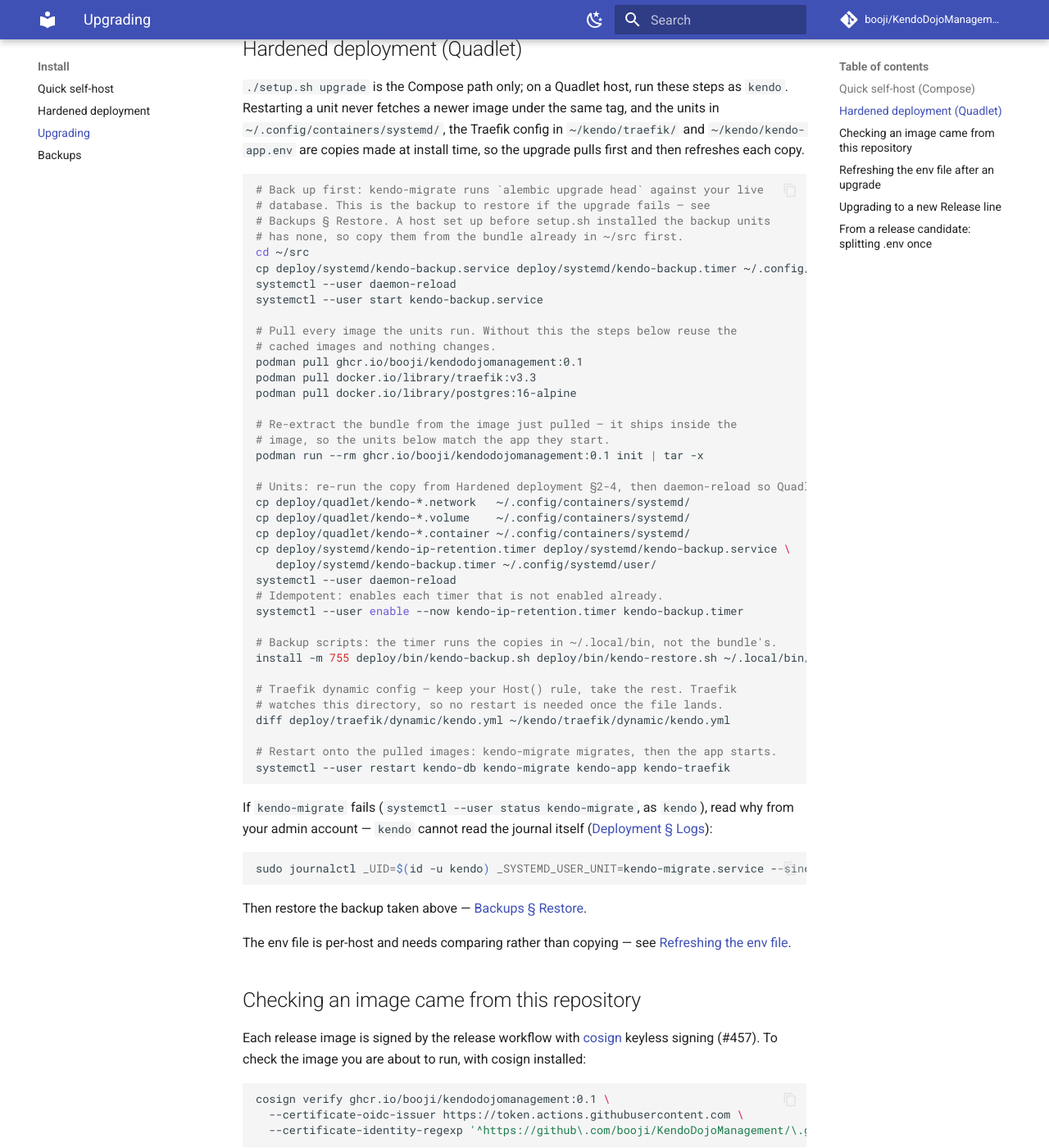
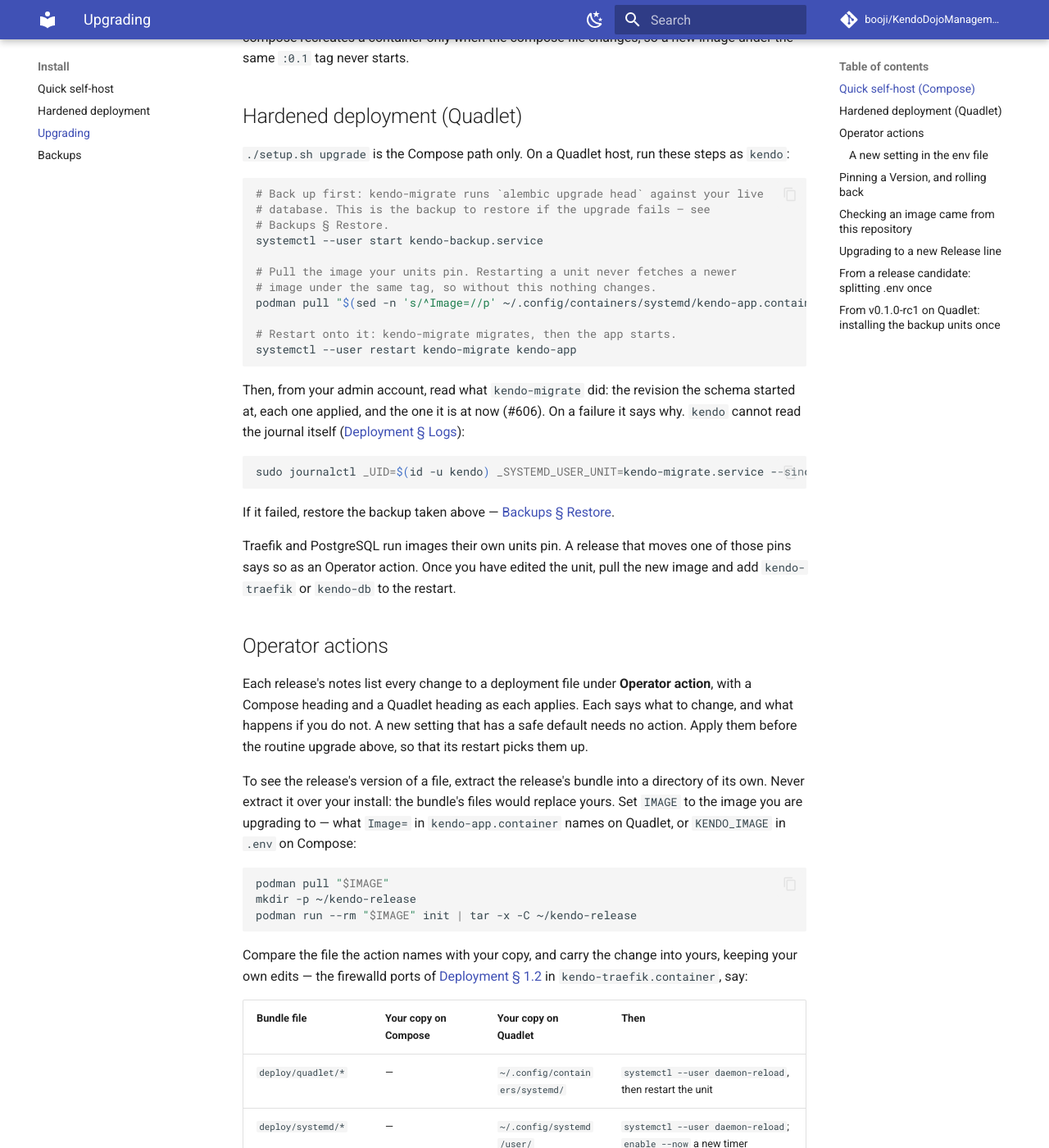
Before and after one commit to booji/KendoDojoManagement, an MkDocs documentation site: the page built from docs/install/upgrading.md, in a window 1280 px wide and 1400 px high, scrolled down 1052 px. Shown: the whole window at 82% size. Built offline with MkDocs 1.6.1 and Material for MkDocs 9.7.7, drawn with Linux system fonts in a browser that asks for light colours; comment, search, counter and statistics services are not loaded; the version menu is left out; some of the changed text lies outside the part shown.

Commit message:
docs(upgrade): back up, pull, restart; deployment-file changes are Operator actions (#604)
The Quadlet upgrade re-copied every unit and reverted the Traefik unit's
firewalld ports (Deployment 1.2). The routine upgrade now pulls the image the
units pin and restarts; unit, script, env and Traefik changes move to a new
Operator actions section, and pinning an exact Version or rolling back is an
edit of Image= or KENDO_IMAGE.

````diff
--- a/docs/install/upgrading.md
+++ b/docs/install/upgrading.md
@@ -1,4 +1,13 @@
 # Upgrading
+
+An upgrade is three steps: back up, pull the image you pin, restart onto it.
+Nothing in it touches a deployment file. Once installed, the compose file,
+the units, the timers, the scripts, the env files and the Traefik config are
+yours, edits included, and no upgrade step overwrites one (#604).
+
+A release that changes one of those files says so in its release notes,
+under **Operator action**. Read the notes before you upgrade, and apply each
+action first, as [Operator actions](#operator-actions) describes.
 
 ## Quick self-host (Compose)
 
@@ -8,17 +17,13 @@
 
 An upgrade runs `alembic upgrade head` against your live database, so this
 takes a backup first: `deploy/bin/kendo-backup.sh` writes the database dump and
-the uploads tarball to `~/backups` and says where. Then it pulls, refreshes the
-deployment bundle from the image it just pulled, and recreates the stack. The
-bundle holds the compose file, the `.example` config and the Quadlet units, so
-they always match the app they run. Any of those files that changed is listed,
-and your previous copy is kept as `.bak`. `.env` and your filled-in Traefik
-files are never touched.
+the uploads tarball to `~/backups` and says where. Then it pulls the image
+`KENDO_IMAGE` in `.env` names and recreates the stack on it. It changes none of
+your files.
 
-A file you edited yourself (a BYO certificate's mount in `docker-compose.yml`,
-say) is never overwritten. If this release also changed it, the new version is
-written next to it as `.new` and the upgrade stops before anything is
-recreated. Merge the two, re-run `./setup.sh upgrade`, and it carries on.
+After it, `podman-compose logs migrate` names the schema revision the database
+started at and the one it is at now, with each revision applied in between
+(#606).
 
 If the upgrade or the migration fails, it prints the exact
 `kendo-restore.sh` command for the backup it just took. It also prints the
@@ -43,65 +48,132 @@ new image under the same `:0.1` tag never starts.
 
 ## Hardened deployment (Quadlet)
 
-`./setup.sh upgrade` is the Compose path only; on a Quadlet host, run these
-steps as `kendo`. Restarting a unit never fetches a newer image under the same
-tag, and the units in `~/.config/containers/systemd/`, the Traefik config in
-`~/kendo/traefik/` and `~/kendo/kendo-app.env` are copies made at install
-time, so the upgrade pulls first and then refreshes each copy.
+`./setup.sh upgrade` is the Compose path only. On a Quadlet host, run these
+steps as `kendo`:
 
 ```bash
 # Back up first: kendo-migrate runs `alembic upgrade head` against your live
 # database. This is the backup to restore if the upgrade fails — see
-# Backups § Restore. A host set up before setup.sh installed the backup units
-# has none, so copy them from the bundle already in ~/src first.
-cd ~/src
-cp deploy/systemd/kendo-backup.service deploy/systemd/kendo-backup.timer ~/.config/systemd/user/
-systemctl --user daemon-reload
+# Backups § Restore.
 systemctl --user start kendo-backup.service
 
-# Pull every image the units run. Without this the steps below reuse the
-# cached images and nothing changes.
-podman pull ghcr.io/booji/kendodojomanagement:0.1
-podman pull docker.io/library/traefik:v3.3
-podman pull docker.io/library/postgres:16-alpine
+# Pull the image your units pin. Restarting a unit never fetches a newer
+# image under the same tag, so without this nothing changes.
+podman pull "$(sed -n 's/^Image=//p' ~/.config/containers/systemd/kendo-app.container)"
 
-# Re-extract the bundle from the image just pulled — it ships inside the
-# image, so the units below match the app they start.
-podman run --rm ghcr.io/booji/kendodojomanagement:0.1 init | tar -x
-
-# Units: re-run the copy from Hardened deployment §2-4, then daemon-reload so Quadlet regenerates.
-cp deploy/quadlet/kendo-*.network   ~/.config/containers/systemd/
-cp deploy/quadlet/kendo-*.volume    ~/.config/containers/systemd/
-cp deploy/quadlet/kendo-*.container ~/.config/containers/systemd/
-cp deploy/systemd/kendo-ip-retention.timer deploy/systemd/kendo-backup.service \
-   deploy/systemd/kendo-backup.timer ~/.config/systemd/user/
-systemctl --user daemon-reload
-# Idempotent: enables each timer that is not enabled already.
-systemctl --user enable --now kendo-ip-retention.timer kendo-backup.timer
-
-# Backup scripts: the timer runs the copies in ~/.local/bin, not the bundle's.
-install -m 755 deploy/bin/kendo-backup.sh deploy/bin/kendo-restore.sh ~/.local/bin/
-
-# Traefik dynamic config — keep your Host() rule, take the rest. Traefik
-# watches this directory, so no restart is needed once the file lands.
-diff deploy/traefik/dynamic/kendo.yml ~/kendo/traefik/dynamic/kendo.yml
-
-# Restart onto the pulled images: kendo-migrate migrates, then the app starts.
-systemctl --user restart kendo-db kendo-migrate kendo-app kendo-traefik
+# Restart onto it: kendo-migrate migrates, then the app starts.
+systemctl --user restart kendo-migrate kendo-app
 ```
 
-If `kendo-migrate` fails (`systemctl --user status kendo-migrate`, as `kendo`),
-read why from your admin account — `kendo` cannot read the journal itself
+Then, from your admin account, read what `kendo-migrate` did: the revision the
+schema started at, each one applied, and the one it is at now (#606). On a
+failure it says why. `kendo` cannot read the journal itself
 ([Deployment § Logs](../deployment.md#9-logs)):
 
 ```bash
 sudo journalctl _UID=$(id -u kendo) _SYSTEMD_USER_UNIT=kendo-migrate.service --since "1 hour ago" --no-pager
 ```
 
-Then restore the backup taken above — [Backups § Restore](backups.md#restore).
+If it failed, restore the backup taken above — [Backups § Restore](backups.md#restore).
 
-The env file is per-host and needs comparing rather than copying — see
-[Refreshing the env file](#refreshing-the-env-file-after-an-upgrade).
+Traefik and PostgreSQL run images their own units pin. A release that moves
+one of those pins says so as an Operator action. Once you have edited the
+unit, pull the new image and add `kendo-traefik` or `kendo-db` to the restart.
+
+## Operator actions
+
+Each release's notes list every change to a deployment file under **Operator
+action**, with a Compose heading and a Quadlet heading as each applies. Each
+says what to change, and what happens if you do not. A new setting that has a
+safe default needs no action. Apply them before the routine upgrade above, so
+that its restart picks them up.
+
+To see the release's version of a file, extract the release's bundle into a
+directory of its own. Never extract it over your install: the bundle's files
+would replace yours. Set `IMAGE` to the image you are upgrading to — what
+`Image=` in `kendo-app.container` names on Quadlet, or `KENDO_IMAGE` in `.env`
+on Compose:
+
+```bash
+podman pull "$IMAGE"
+mkdir -p ~/kendo-release
+podman run --rm "$IMAGE" init | tar -x -C ~/kendo-release
+```
+
+Compare the file the action names with your copy, and carry the change into
+yours, keeping your own edits — the firewalld ports of [Deployment §
+1.2](../deployment.md#12-allow-rootless-binding-of-ports-80443) in
+`kendo-traefik.container`, say:
+
+| Bundle file | Your copy on Compose | Your copy on Quadlet | Then |
+|---|---|---|---|
+| `deploy/quadlet/*` | — | `~/.config/containers/systemd/` | `systemctl --user daemon-reload`, then restart the unit |
+| `deploy/systemd/*` | — | `~/.config/systemd/user/` | `systemctl --user daemon-reload`; `enable --now` a new timer |
+| `deploy/bin/*` | `deploy/bin/` | `~/.local/bin/` (`install -m 755`) | nothing: the next backup runs it |
+| `docker-compose.yml` | `docker-compose.yml` | — | the routine upgrade recreates the stack |
+| `setup.sh` | `setup.sh` | `~/src/setup.sh` | nothing: take it whole, it holds no setting of yours |
+| `.env.example` | `.env` | — | the routine upgrade |
+| `deploy/env/kendo-app.env.example` | `kendo-app.env` | `~/kendo/kendo-app.env` | the routine upgrade |
+| `deploy/traefik/selfhost/` | `deploy/traefik/selfhost/` | — | Traefik reloads `dynamic/` by itself; restart the proxy for `traefik.yml` |
+| `deploy/traefik/` | — | `~/kendo/traefik/` | Traefik reloads `dynamic/` by itself; restart `kendo-traefik` for `traefik.yml` |
+
+A changed unit needs the `daemon-reload` before its restart: Quadlet generates
+the service from the file only then. An env file needs only the restart.
+
+### A new setting in the env file
+
+When a release adds a setting without a safe default, its Operator action
+names it. The app does not see a key that is absent from your env file: the
+unit and the compose file pass that one file and nothing else. To find every
+key the release's example has that yours lacks, compare **keys**, not lines.
+Values legitimately differ per host, so a plain `diff` is all noise. On
+Quadlet:
+
+```bash
+diff <(grep -oE '^[A-Z0-9_]+=' ~/kendo/kendo-app.env | tr -d = | sort) \
+     <(grep -oE '^[A-Z0-9_]+=' ~/kendo-release/deploy/env/kendo-app.env.example | tr -d = | sort)
+```
+
+On Compose, compare `kendo-app.env` in the install directory instead. Empty
+output means nothing new. A `>` line is a setting you lack: copy it across
+with its comment. Then, once the routine upgrade has restarted the app, check
+that the app received it. A restart proves the unit started, not that the
+value arrived:
+
+```bash
+podman exec kendo-app printenv APP_ENV JWT_EXPIRE_MINUTES   # Quadlet
+podman-compose exec app printenv APP_ENV JWT_EXPIRE_MINUTES # Compose
+# APP_ENV=production
+# JWT_EXPIRE_MINUTES=480
+```
+
+## Pinning a Version, and rolling back
+
+The units pin the Release line's moving tag, `:0.1`, so the routine upgrade
+takes each patch release. To run an exact Version instead, such as a release
+candidate or the one you ran before, edit the pin. Then run the routine
+upgrade, which pulls what the pin names.
+
+On Quadlet, the pin is `Image=` in `kendo-app.container`,
+`kendo-migrate.container` and `kendo-ip-retention.container`. Keep the three
+the same:
+
+```bash
+TAG=0.1.0-rc3   # the tag to run
+cd ~/.config/containers/systemd
+sed -i "s|^Image=.*|Image=ghcr.io/booji/kendodojomanagement:$TAG|" \
+  kendo-app.container kendo-migrate.container kendo-ip-retention.container
+systemctl --user daemon-reload
+```
+
+On Compose, the pin is `KENDO_IMAGE` in `.env`: the image name, a colon and
+the tag.
+
+Rolling back is the same edit, back to the tag you ran before. A migration
+has to be undone too, so restore the backup the upgrade took, after the edit:
+[Backups § Restore](backups.md#restore) ends by restarting `kendo-migrate`, on
+the image the pin now names. A failed `./setup.sh upgrade` prints these steps
+for you, with the digest of the image that was running.
 
 ## Checking an image came from this repository
 
@@ -119,55 +191,16 @@ It fails unless the image's digest was signed by that workflow on a release
 tag. Podman does not check this by itself yet (#518). The signature is recorded in Sigstore's public transparency log,
 which names this repository, the workflow and the release tag.
 
-## Refreshing the env file after an upgrade
-
-Re-extracting the bundle updates `deploy/env/kendo-app.env.example` in
-`~/src`. It does not update `~/kendo/kendo-app.env` — that file is yours, per
-host, and nothing overwrites it except a deliberate re-run of `./setup.sh
---quadlet`, which rewrites it from the example (keeping the previous one as
-`kendo-app.env.bak`). That is the quickest way to pick up new keys, and it
-discards any local edit beyond the three domain values, so compare the two
-afterwards if you have any. When an upgrade adds a setting, the app silently runs without
-it: the Quadlet unit passes this one `EnvironmentFile` and nothing else, so a
-key absent from it is absent from the app's environment.
-
-Compare **keys**, not lines. Values legitimately differ per host, so a plain
-`diff` is all noise; the keys are what drift:
-
-```bash
-diff <(grep -oE '^[A-Z0-9_]+=' ~/kendo/kendo-app.env | tr -d = | sort) \
-     <(grep -oE '^[A-Z0-9_]+=' ~/src/deploy/env/kendo-app.env.example | tr -d = | sort)
-```
-
-Empty output means nothing new upstream. A `>` line is a setting you are
-missing — copy it across with its comment, then restart:
-
-```bash
-systemctl --user restart kendo-app
-```
-
-A changed `EnvironmentFile` needs only a restart; a changed *unit* file needs
-re-copying and a `daemon-reload` first — [Hardened deployment
-(Quadlet)](#hardened-deployment-quadlet) above has that sequence.
-
-Then verify the app actually received it — a restart proves the unit started,
-not that the value arrived:
-
-```bash
-podman exec kendo-app printenv APP_ENV JWT_EXPIRE_MINUTES
-# APP_ENV=production
-# JWT_EXPIRE_MINUTES=480
-```
-
 ## Upgrading to a new Release line
 
-Within a Release line (`:0.1`) every upgrade is the routine one above. The
-exception is a security fix that cannot avoid breaking: its release notes say
-so under a Security heading, and the upgrade stops until you have acted. Moving
-to the next (`:0.2`) is a **Breaking change**: it needs a step only you can
-take, or carries a migration that returning to the previous image cannot undo.
-Each one gets its own section here, headed "Upgrading to 0.Y", with the
-operator action its release notes list. Read it before you change the pin.
+Within a Release line (`:0.1`) every upgrade is the routine one above, plus
+any Operator actions its notes list. The exception is a security fix that
+cannot avoid breaking: its release notes say so under a Security heading, and
+the upgrade stops until you have acted. Moving to the next (`:0.2`) is a
+**Breaking change**: it needs a step only you can take, or carries a migration
+that returning to the previous image cannot undo. Each one gets its own
+section here, headed "Upgrading to 0.Y", with the operator action its release
+notes list. Read it before you change the pin.
 
 None yet: 0.1 is the first Release line.
 
@@ -181,11 +214,25 @@ hardened deployment uses too (#603). `.env` keeps only the image pin, the db
 settings and the secrets. `./setup.sh upgrade` stops, before it backs up or
 changes anything, while `kendo-app.env` is missing.
 
-Create it once, in the directory that holds `.env`:
+`.env` pins the rc it was set up with, so first point `KENDO_IMAGE` at the
+release ([Pinning a Version](#pinning-a-version-and-rolling-back)). Extract
+that release's bundle, as [Operator actions](#operator-actions) describes.
+Then, in the directory that holds `.env`, take its `setup.sh`, compose file
+and env example, and create `kendo-app.env` once:
 
 ```bash
+cp ~/kendo-release/setup.sh setup.sh
+cp ~/kendo-release/docker-compose.yml docker-compose.yml
+mkdir -p deploy/env
+cp ~/kendo-release/deploy/env/kendo-app.env.example deploy/env/
 cp deploy/env/kendo-app.env.example kendo-app.env
 ```
+
+The rc's own `setup.sh upgrade` would refresh the bundle itself and recreate
+the stack without `kendo-app.env`; the new one does neither.
+
+If you had edited `docker-compose.yml` (a BYO certificate's mount, say), make
+the same edit again in the new one.
 
 Then copy your own values from `.env` into `kendo-app.env`, key for key:
 `WEBAUTHN_RP_ID`, `WEBAUTHN_ORIGIN`, `CORS_ORIGINS` and `TZ` always, and any
@@ -206,3 +253,18 @@ nobody tunes a value there that never reaches the app. Keep `KENDO_IMAGE`,
 ./setup.sh upgrade
 ./setup.sh check
 ```
+
+## From `v0.1.0-rc1` on Quadlet: installing the backup units once
+
+A Quadlet host set up with `v0.1.0-rc1` has no backup units: `setup.sh
+--quadlet` installs them from `v0.1.0-rc2` (#576). Without them the routine
+upgrade's first step fails. Install them once, as `kendo`, from the release's
+bundle extracted as [Operator actions](#operator-actions) describes:
+
+```bash
+cd ~/kendo-release
+install -m 755 deploy/bin/kendo-backup.sh deploy/bin/kendo-restore.sh ~/.local/bin/
+cp deploy/systemd/kendo-backup.service deploy/systemd/kendo-backup.timer ~/.config/systemd/user/
+systemctl --user daemon-reload
+systemctl --user enable --now kendo-backup.timer
+```
````
Also changed, not shown: docs/deployment.md (+2 -2 lines), docs/operating/day-2.md (+1 -1 lines), 2 other files.
